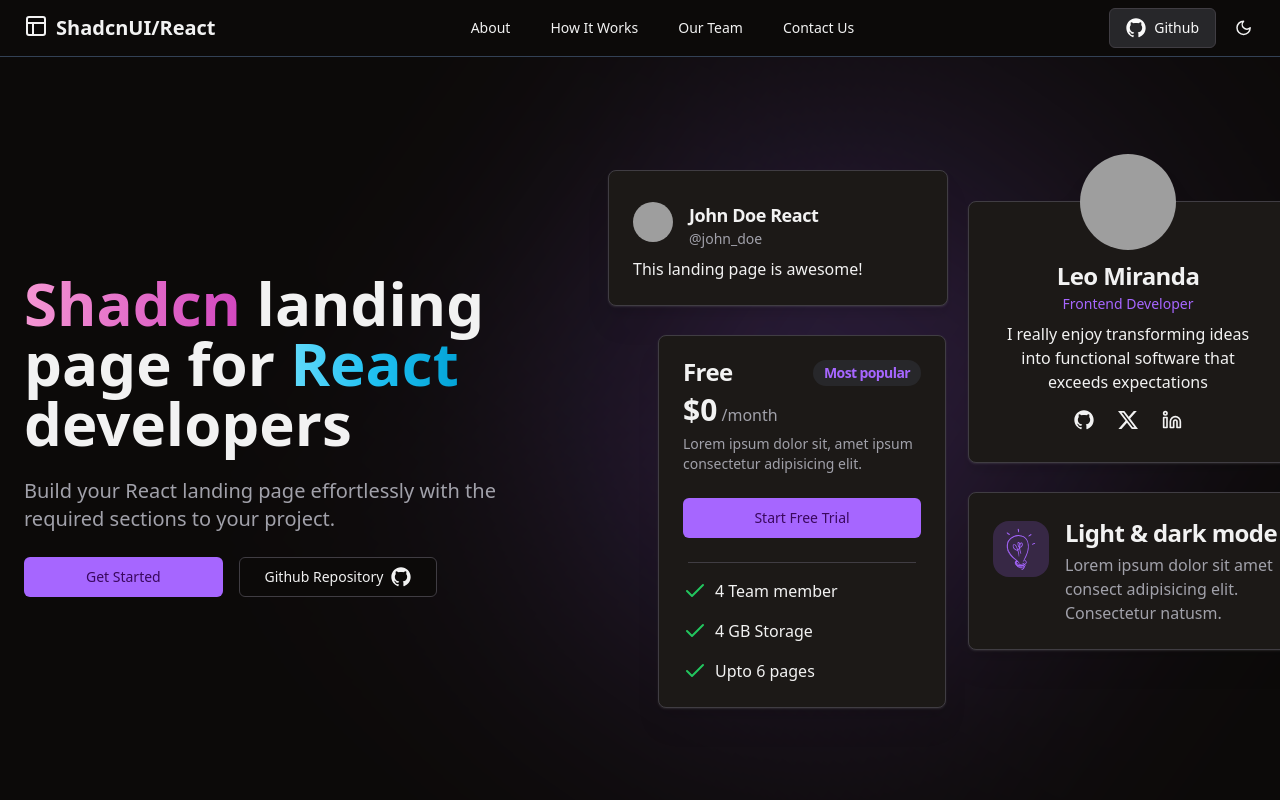
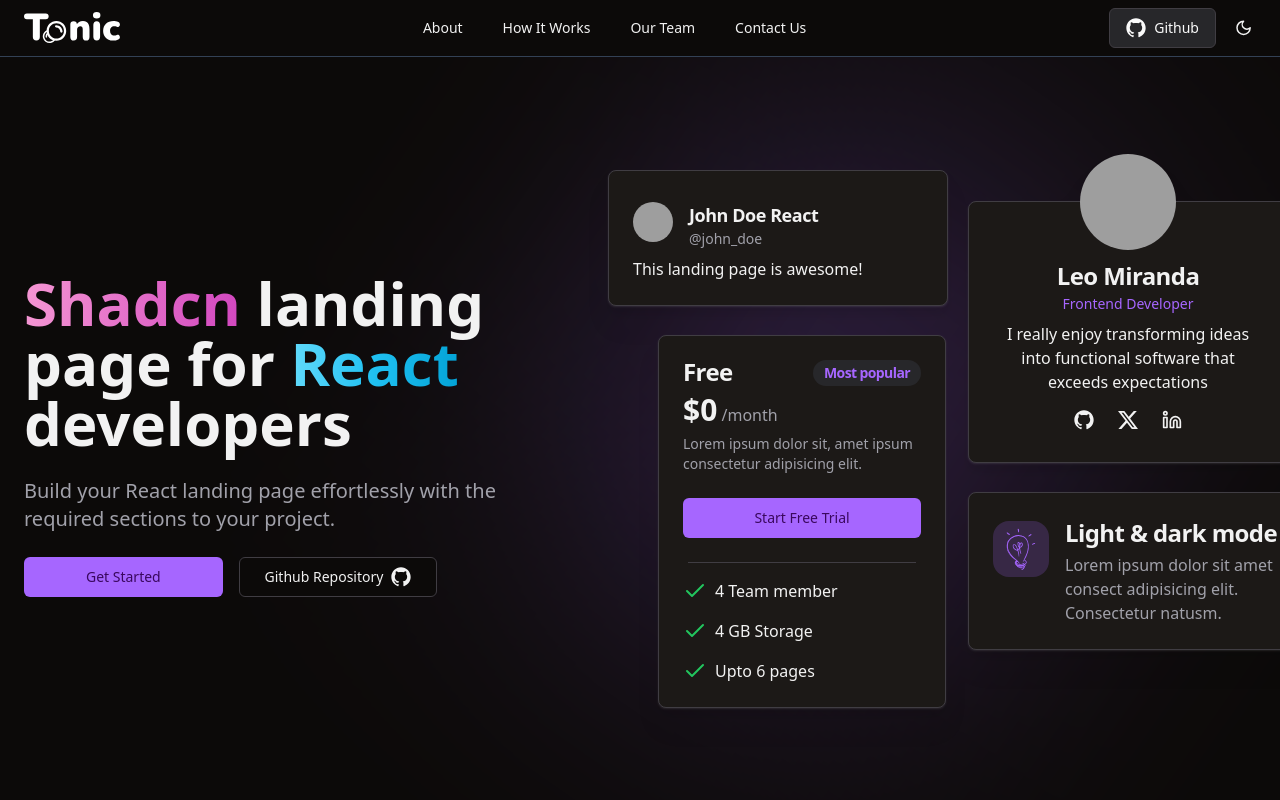
Before and after one commit to tonictheapp/Website, a React (Vite) app: page / in a window 1280 px wide. Shown: the top 800 px of the page. Built offline with nearby package versions, Linux system fonts and the light colour scheme; grey boxes are pictures that could not be loaded.

Commit message:
added tonic logo svg

```diff
--- a/src/components/Icons.tsx
+++ b/src/components/Icons.tsx
@@ -1,25 +1,16 @@
 export const LogoIcon = () => {
   return (
-    <svg
-      xmlns="http://www.w3.org/2000/svg"
-      viewBox="0 0 24 24"
-      fill="none"
-      stroke="currentColor"
-      strokeWidth="2"
-      strokeLinecap="round"
-      strokeLinejoin="round"
-      className="lucide lucide-panels-top-left mr-2 w-6 h-6"
-    >
-      <rect
-        width="18"
-        height="18"
-        x="3"
-        y="3"
-        rx="2"
-      />
-      <path d="M3 9h18" />
-      <path d="M9 21V9" />
+    <svg viewBox="0 0 1265 410" xmlns="http://www.w3.org/2000/svg" className="w-24 h-auto fill-current text-black dark:text-white">
+    <path d="M1179.86 377C1152.19 377 1128.02 371.833 1107.36 361.5C1087.02 351.167 1071.19 336.333 1059.86 317C1048.52 297.333 1042.86 274.333 1042.86 248C1042.86 228 1046.02 210.167 1052.36 194.5C1058.69 178.5 1067.86 165 1079.86 154C1092.19 143 1106.69 134.667 1123.36 129C1140.36 123 1159.19 120 1179.86 120C1189.52 120 1199.69 121 1210.36 123C1221.02 124.667 1232.02 128 1243.36 133C1251.36 136 1256.86 140.667 1259.86 147C1263.19 153 1264.52 159.5 1263.86 166.5C1263.52 173.5 1261.52 179.833 1257.86 185.5C1254.52 191.167 1249.69 195 1243.36 197C1237.36 199 1230.52 198.167 1222.86 194.5C1217.52 191.833 1211.86 190 1205.86 189C1200.19 187.667 1194.69 187 1189.36 187C1180.36 187 1172.36 188.333 1165.36 191C1158.69 193.667 1153.02 197.667 1148.36 203C1143.69 208 1140.02 214.333 1137.36 222C1135.02 229.667 1133.86 238.333 1133.86 248C1133.86 267.333 1138.69 282.5 1148.36 293.5C1158.02 304.5 1171.69 310 1189.36 310C1194.69 310 1200.19 309.5 1205.86 308.5C1211.52 307.167 1217.19 305.167 1222.86 302.5C1230.52 298.833 1237.36 298.167 1243.36 300.5C1249.36 302.5 1254.19 306.333 1257.86 312C1261.52 317.667 1263.52 324 1263.86 331C1264.19 337.667 1262.69 344.167 1259.36 350.5C1256.02 356.5 1250.36 361 1242.36 364C1231.36 369 1220.52 372.333 1209.86 374C1199.52 376 1189.52 377 1179.86 377Z" fill="currentColor"/>
+    <path d="M957.73 376C943.73 376 932.897 371.833 925.23 363.5C917.564 355.167 913.73 343.167 913.73 327.5V169.5C913.73 153.833 917.564 141.833 925.23 133.5C932.897 125.167 943.73 121 957.73 121C972.064 121 983.064 125.167 990.73 133.5C998.73 141.833 1002.73 153.833 1002.73 169.5V327.5C1002.73 343.167 998.897 355.167 991.23 363.5C983.564 371.833 972.397 376 957.73 376ZM957.73 85.5C942.064 85.5 929.897 81.8333 921.23 74.5C912.897 67.1667 908.73 56.5 908.73 42.5C908.73 28.8333 912.897 18.3333 921.23 11C929.897 3.66666 942.064 0 957.73 0C974.064 0 986.397 3.66666 994.73 11C1003.06 18.3333 1007.23 28.8333 1007.23 42.5C1007.23 56.5 1003.06 67.1667 994.73 74.5C986.397 81.8333 974.064 85.5 957.73 85.5Z" fill="currentColor"/>
+    <path d="M654.508 376C640.508 376 629.674 372.167 622.008 364.5C614.341 356.833 610.508 345.667 610.508 331V165.5C610.508 151.167 614.174 140.167 621.508 132.5C629.174 124.833 640.008 121 654.008 121C668.008 121 678.674 124.833 686.008 132.5C693.341 140.167 697.008 151.167 697.008 165.5V189L691.508 168.5C699.508 152.833 710.841 140.833 725.508 132.5C740.508 124.167 757.508 120 776.508 120C796.174 120 812.341 123.833 825.008 131.5C837.674 138.833 847.174 150.5 853.508 166.5C859.841 182.167 863.008 202 863.008 226V331C863.008 345.667 859.174 356.833 851.508 364.5C843.841 372.167 832.841 376 818.508 376C804.174 376 793.174 372.167 785.508 364.5C777.841 356.833 774.008 345.667 774.008 331V229.5C774.008 214.5 771.341 203.833 766.008 197.5C761.008 191.167 753.508 188 743.508 188C730.174 188 719.508 192.333 711.508 201C703.508 209.333 699.508 220.667 699.508 235V331C699.508 361 684.508 376 654.508 376Z" fill="currentColor"/>
+    <path d="M162.5 376C147.833 376 136.5 372 128.5 364C120.5 355.667 116.5 344.167 116.5 329.5V94H38C25.6667 94 16.1667 90.8333 9.5 84.5C3.16667 77.8333 0 68.5 0 56.5C0 44.1667 3.16667 34.8333 9.5 28.5C16.1667 22.1667 25.6667 19 38 19H287C299.333 19 308.667 22.1667 315 28.5C321.667 34.8333 325 44.1667 325 56.5C325 68.5 321.667 77.8333 315 84.5C308.667 90.8333 299.333 94 287 94H208.5V329.5C208.5 344.167 204.667 355.667 197 364C189.333 372 177.833 376 162.5 376Z" fill="currentColor"/>
+    <path d="M415.141 363.039C404.45 383.02 386.175 398.939 362.816 406.09C315.904 420.451 266.247 394.014 251.905 347.041C237.562 300.068 263.965 250.346 310.877 235.985C311.798 235.703 312.72 235.437 313.643 235.187C313.08 239.791 312.79 244.481 312.79 249.238C312.79 251.765 312.872 254.273 313.033 256.759C279.26 269.269 260.708 306.16 271.37 341.082C282.426 377.29 320.703 397.669 356.864 386.599C372.72 381.745 385.537 371.651 393.998 358.792C400.8 360.847 407.869 362.284 415.141 363.039Z" fill="currentColor"/>
+    <path d="M313.871 271.527C293.232 282.83 280.854 306.288 284.744 330.862C285.631 336.462 290.881 340.284 296.473 339.398C302.066 338.512 305.879 333.254 304.992 327.654C302.874 314.272 308.268 301.405 318.039 293.377C315.96 286.32 314.55 279.008 313.871 271.527Z" fill="currentColor" />
+    <path d="M426.929 149.646C371.998 149.646 327.466 194.235 327.466 249.239C327.466 304.242 371.998 348.832 426.929 348.832C481.861 348.832 526.392 304.242 526.392 249.239C526.392 194.235 481.861 149.646 426.929 149.646ZM297.859 249.239C297.859 177.862 355.646 120 426.929 120C498.213 120 556 177.862 556 249.239C556 320.616 498.213 378.478 426.929 378.478C355.646 378.478 297.859 320.616 297.859 249.239Z" fill="currentColor"/>
+    <path d="M423.867 203.731C453.506 203.731 477.62 227.875 477.62 257.554C477.62 265.839 484.326 272.553 492.599 272.553C500.872 272.553 507.579 265.839 507.579 257.554C507.579 211.334 470.026 173.733 423.867 173.733C415.594 173.733 408.887 180.446 408.887 188.732C408.887 197.017 415.594 203.731 423.867 203.731Z" fill="currentColor"/>
     </svg>
+
   );
 };
 
--- a/src/components/Navbar.tsx
+++ b/src/components/Navbar.tsx
@@ -52,10 +52,9 @@
             <a
               rel="noreferrer noopener"
               href="/"
-              className="ml-2 font-bold text-xl flex"
+              className="ml-2 font-bold text-3xl flex"
             >
               <LogoIcon />
-              ShadcnUI/React
             </a>
           </NavigationMenuItem>
 
```
